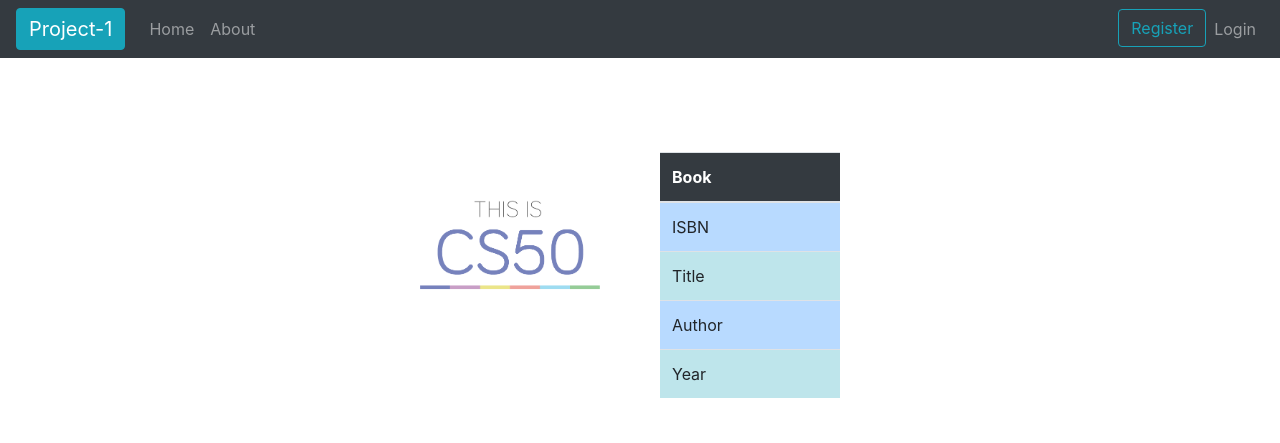
After one commit to HerculeasRishabh/FlaskCS50_Porject_01, a Flask app: page /test in a window 1280 px wide. The commit adds this page. Shown: the top 443 px of the page. Run offline with Flask 2, Linux system fonts and the light colour scheme; some libraries are stand-ins or nearby versions.

```diff
--- a/application.py
+++ b/application.py
@@ -117,3 +117,7 @@ def search_books():
         books = book_data.get_books()
 
         return render_template("search_books.html", books=books, user=session['user'])
+
+@app.route("/test")
+def book_review():
+    return render_template("book_review.html")
--- a/static/style.css
+++ b/static/style.css
@@ -15,3 +15,19 @@
     display: block;
     width: 100%;
 }
+
+.books_flex_box{
+    display: flex;
+    flex-wrap: wrap;
+}
+
+.books_flex_box{
+    width: 500px;
+    margin: 5% auto;
+}
+
+.books_flex_box > div{
+    margin: 20px;
+    padding: 10px;
+    width: 200px;
+}
--- /dev/null
+++ b/templates/book_review.html
@@ -0,0 +1,28 @@
+{% extends "layout_beforeLogin.html" %}
+
+{% block title %} Review {% endblock %}
+
+{% block body %}
+
+<div class="books_flex_box">
+    <div>
+        <img src="/static/thisIsCS50.png" class="img-fluid" alt="Responsive image">
+    </div>
+    <div>
+        <table class="table">
+            <thead>
+                <tr>
+                    <th class="table-dark">Book</th>
+                </tr>
+            </thead>
+            <tbody>
+                <tr><td class="table-primary">ISBN</td></tr>
+                <tr><td class="table-info">Title</td></tr>
+                <tr><td class="table-primary">Author</td></tr>
+                <tr><td class="table-info">Year</td></tr>
+            </tbody>
+        </table>
+    </div>
+</div>
+
+{% endblock %}
--- a/templates/search_books.html
+++ b/templates/search_books.html
@@ -5,7 +5,7 @@
 {% block body %}
 <table class="table table-hover">
     <thead>
-        <tr>
+        <tr class="table-info">
             <th scope="col">ISBN</th>
             <th scope="col">Title</th>
             <th scope="col">Author</th>
```
Also changed, not shown: static/thisIsCS50.png (added).
